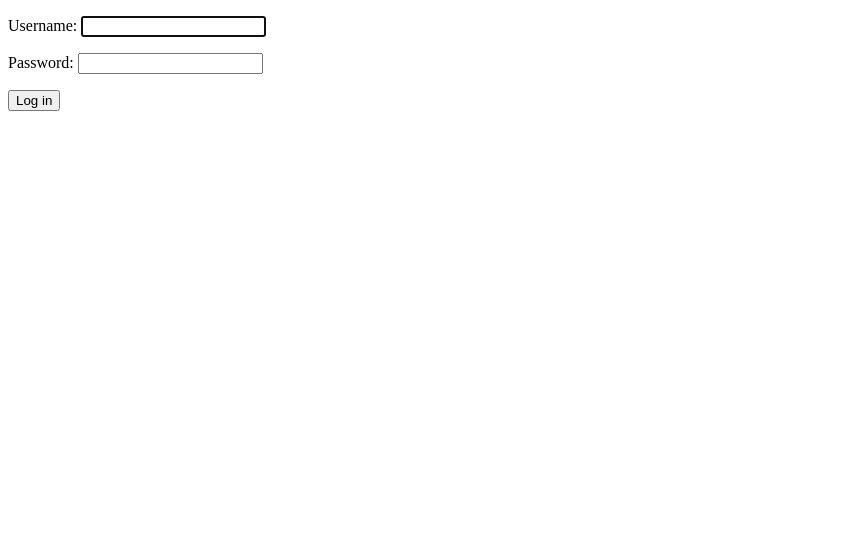
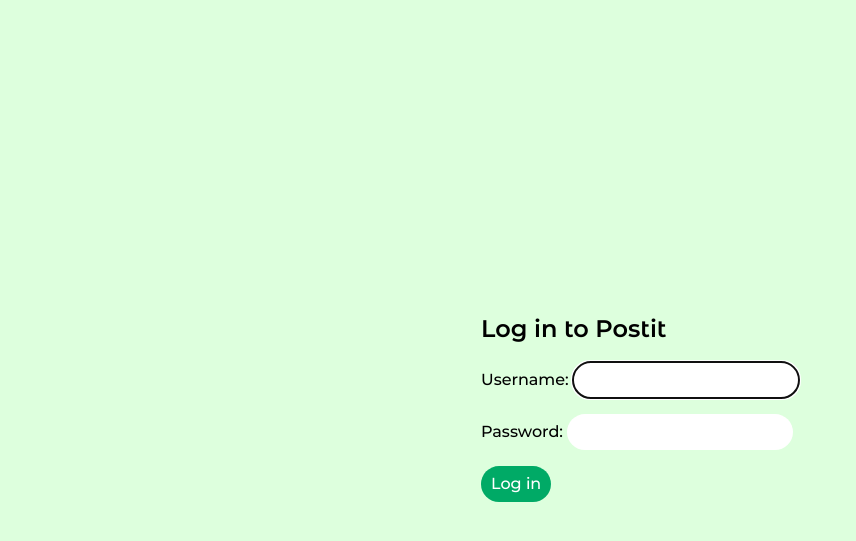
Before and after one commit to jan-kropiwnicki/faces, a Django app: page /accounts/login/ in a window 1280 px wide. Shown: the top 541 px of the page, without its empty margins (0-856 px from the left). Run offline with Django 4.2, Linux system fonts and the light colour scheme.

Commit message:
Styled login form

```diff
--- /dev/null
+++ b/static/css/login.css
@@ -0,0 +1,6 @@
+.form-div {
+    position: absolute;
+    left: 50%;
+    top: 50%;
+    transform: translate(-50%, -50%);
+}
--- a/static/css/style.css
+++ b/static/css/style.css
@@ -71,3 +71,20 @@
 main {
     padding: 86px 20px 20px;
 }
+button {
+    background-color: #0a6;
+    border: none;
+    padding: 10px;
+    font-size: 16px;
+    font-family: 'montserrat', sans-serif;
+    color: white;
+    border-radius: 100px;
+    cursor: pointer;
+}
+input {
+    padding: 10px 15px;
+    border: #0a6;
+    border-radius: 100px;
+    font-size: 16px;
+    font-family: 'montserrat', sans-serif;
+}
--- a/templates/registration/login.html
+++ b/templates/registration/login.html
@@ -1,14 +1,20 @@
+{% load static %}
 <!DOCTYPE html>
 <html lang="en">
 <head>
     <meta charset="UTF-8">
-    <title>Log in</title>
+    <link rel="stylesheet" href="{% static 'css/style.css' %}">
+    <link rel="stylesheet" href="{% static 'css/login.css' %}">
+    <title>Log in &ndash; Postit</title>
 </head>
 <body>
-    <form method="post">
-        {% csrf_token %}
-        {{ form.as_p }}
-        <button type="submit">Log in</button>
-    </form>
+    <div class="form-div">
+        <h2>Log in to Postit</h2>
+        <form method="post">
+            {% csrf_token %}
+            {{ form.as_p }}
+            <button type="submit">Log in</button>
+        </form>
+    </div>
 </body>
 </html>
```
Also changed, not shown: templates/index.html (+7 -0 lines), db.sqlite3.
